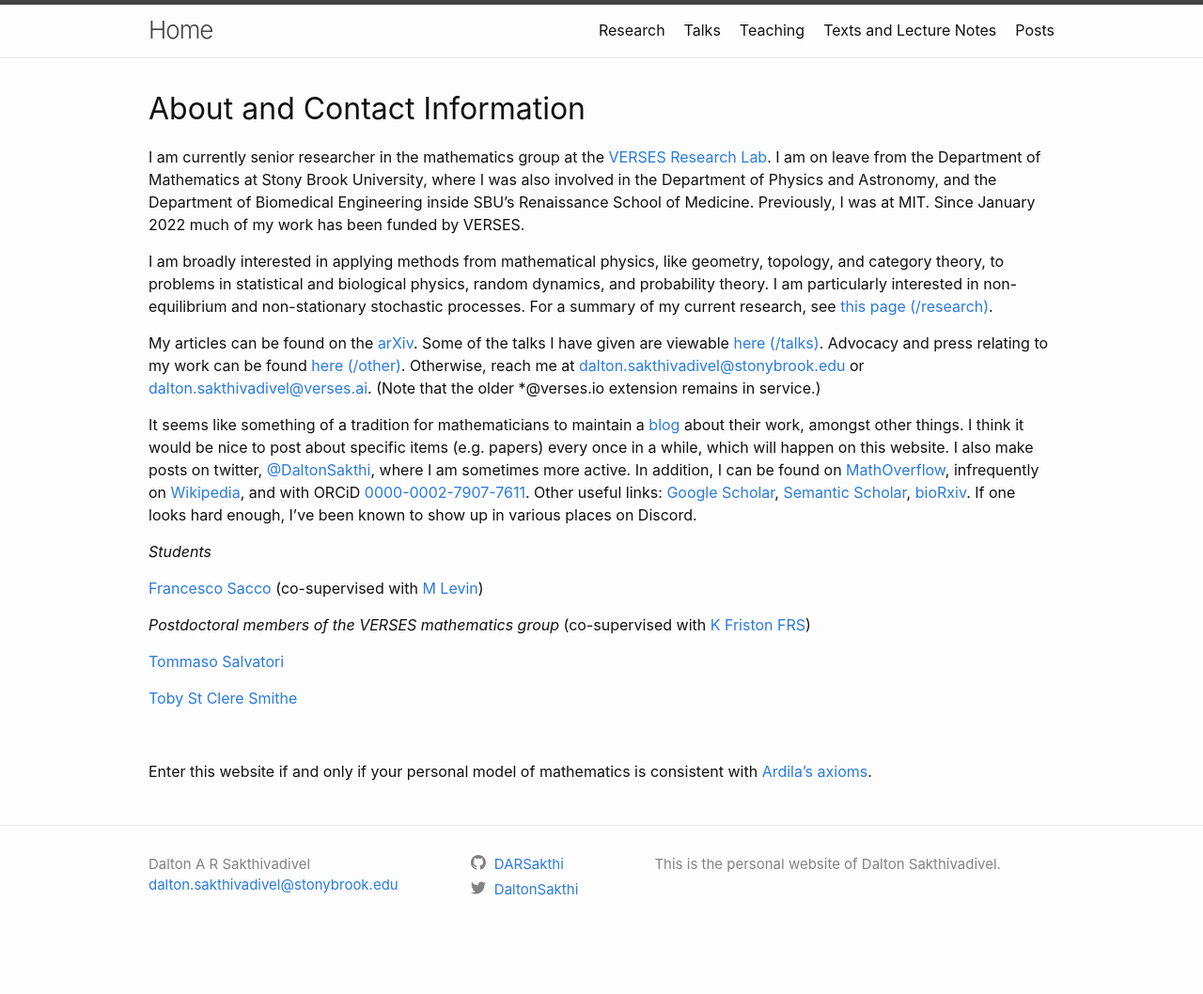
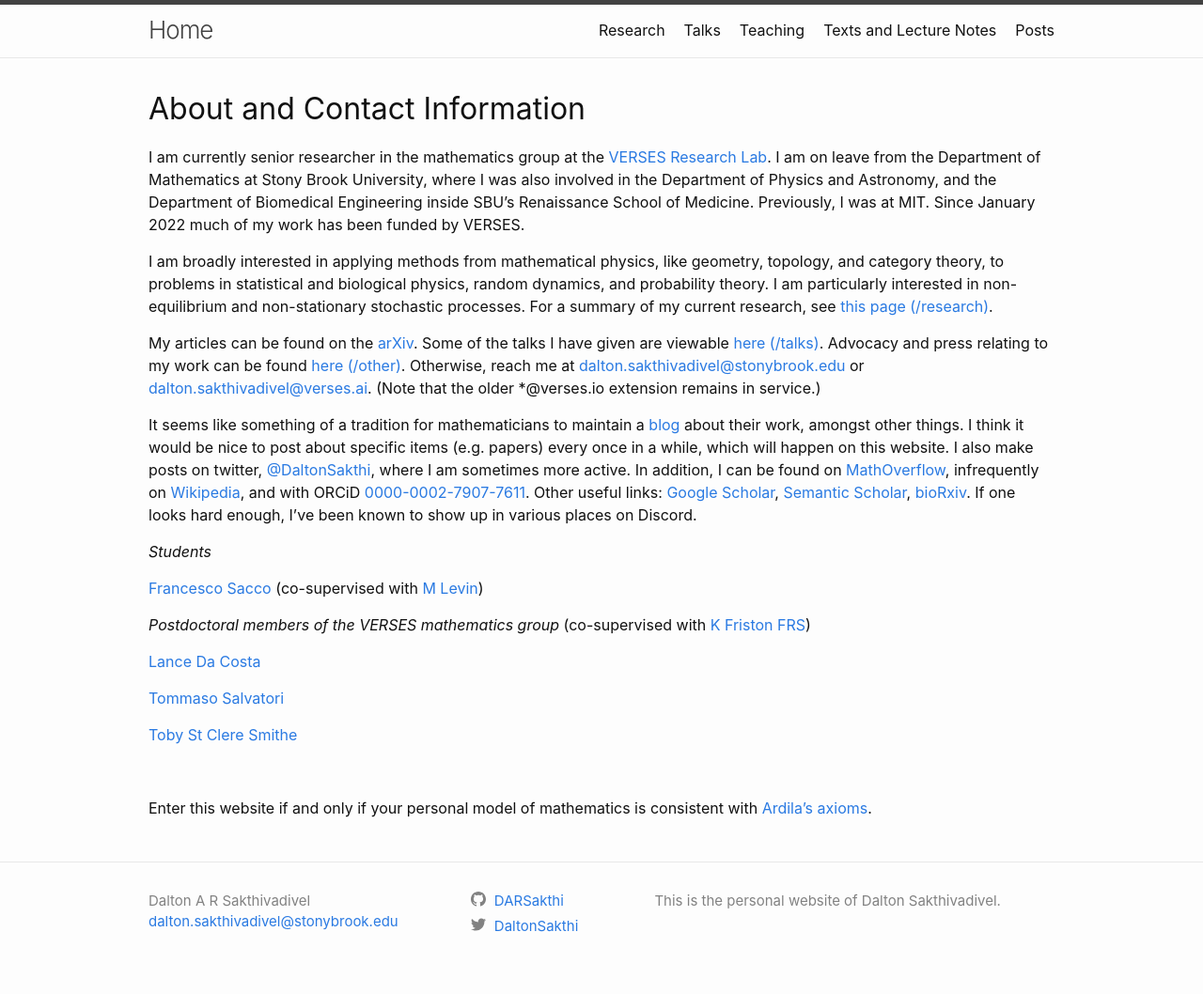
Before and after one commit to DARSakthi/DARSakthi.github.io, a Jekyll site: the page built from index.markdown, in a window 1280 px wide. Shown: the whole page at 94% size. Built offline with Jekyll 4.4.1, drawn with Linux system fonts in a browser that asks for light colours; before the commit the page ends 1019 px from its top, so only the background shows below that.

Commit message:
Lance added

```diff
--- a/index.markdown
+++ b/index.markdown
@@ -20,6 +20,8 @@ _Students_
 
 _Postdoctoral members of the VERSES mathematics group_ (co-supervised with [K Friston FRS](https://en.wikipedia.org/wiki/Karl_J._Friston))
 
+[Lance Da Costa](https://scholar.google.com/citations?user=PCHqHCsAAAAJ&hl=en)
+
 [Tommaso Salvatori](https://www.cs.ox.ac.uk/people/tommaso.salvatori/)
 
 [Toby St Clere Smithe](https://tsmithe.net)
```
